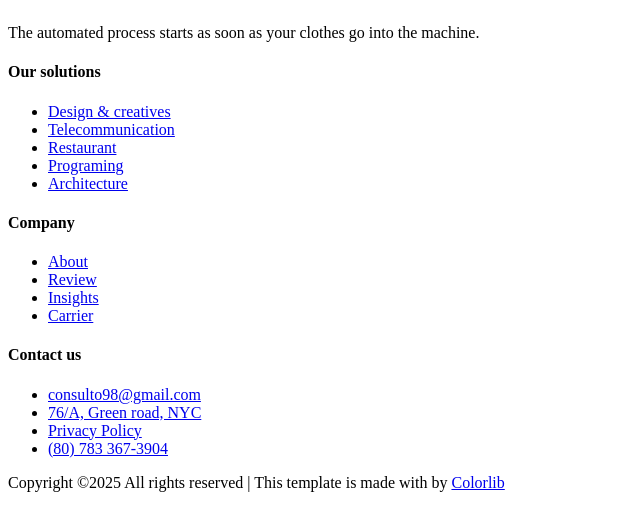
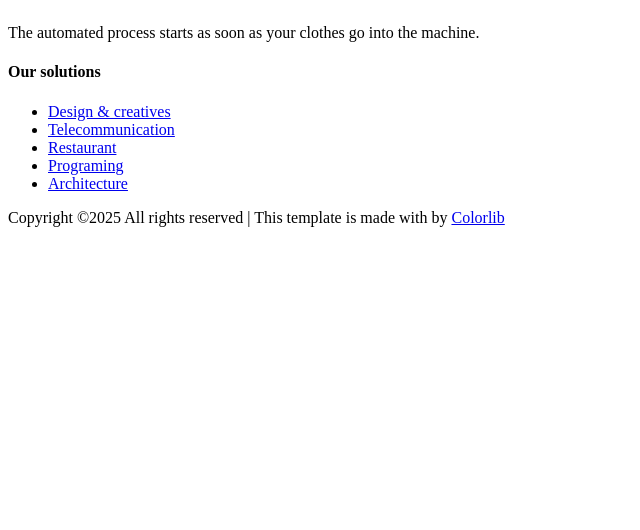
Before and after one commit to TianLongLun/enhanced.world-coming-soon, a plain HTML site: page about.html in a window 1280 px wide. Shown: the whole page, without its empty margins (0-640 px from the left). Drawn offline with Linux system fonts and the light colour scheme.

Commit message:
Remove company and contact sections from footer

```diff
--- a/about.html
+++ b/about.html
@@ -40,28 +40,8 @@
                                </div>
                            </div>
                        </div>
-                       <div class="col-xl-2 col-lg-2 col-md-4 col-sm-4">
-                           <div class="single-footer-caption mb-50">
-                               <div class="footer-tittle">
-                                   <h4>Company</h4>
-                                   <ul>
-                                       <li><a href="#">About</a></li>
-                                       <li><a href="#">Review</a></li>
-                                       <li><a href="#">Insights</a></li>
-                                       <li><a href="#">Carrier</a></li>
-                                   </ul>
-                               </div>
-                           </div>
-                       </div>
-                       <div class="col-xl-3 col-lg-4 col-md-6 col-sm-4">
-                           <div class="single-footer-caption mb-50">
-                               <div class="footer-tittle">
-                                   <h4>Contact us</h4>
-                                   <ul>
-                                       <li><a href="#">consulto98@gmail.com</a></li>
-                                       <li><a href="#">76/A, Green road, NYC</a></li>
-                                       <li><a href="#">Privacy Policy</a></li>
-                                       <li class="number"><a href="#">(80) 783 367-3904</a></li>
+
+
                                    </ul>
                                </div>
                            </div>
```
